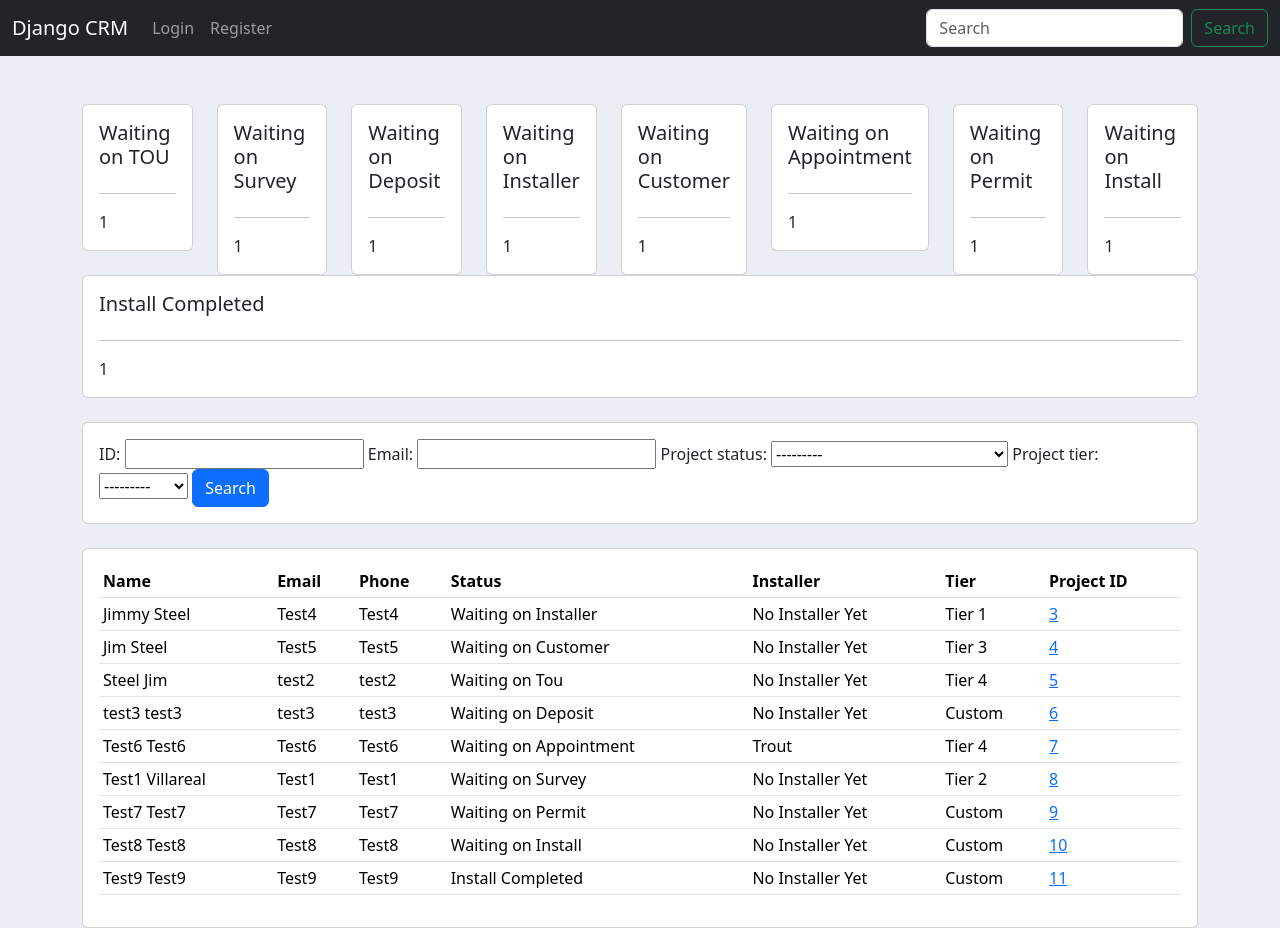
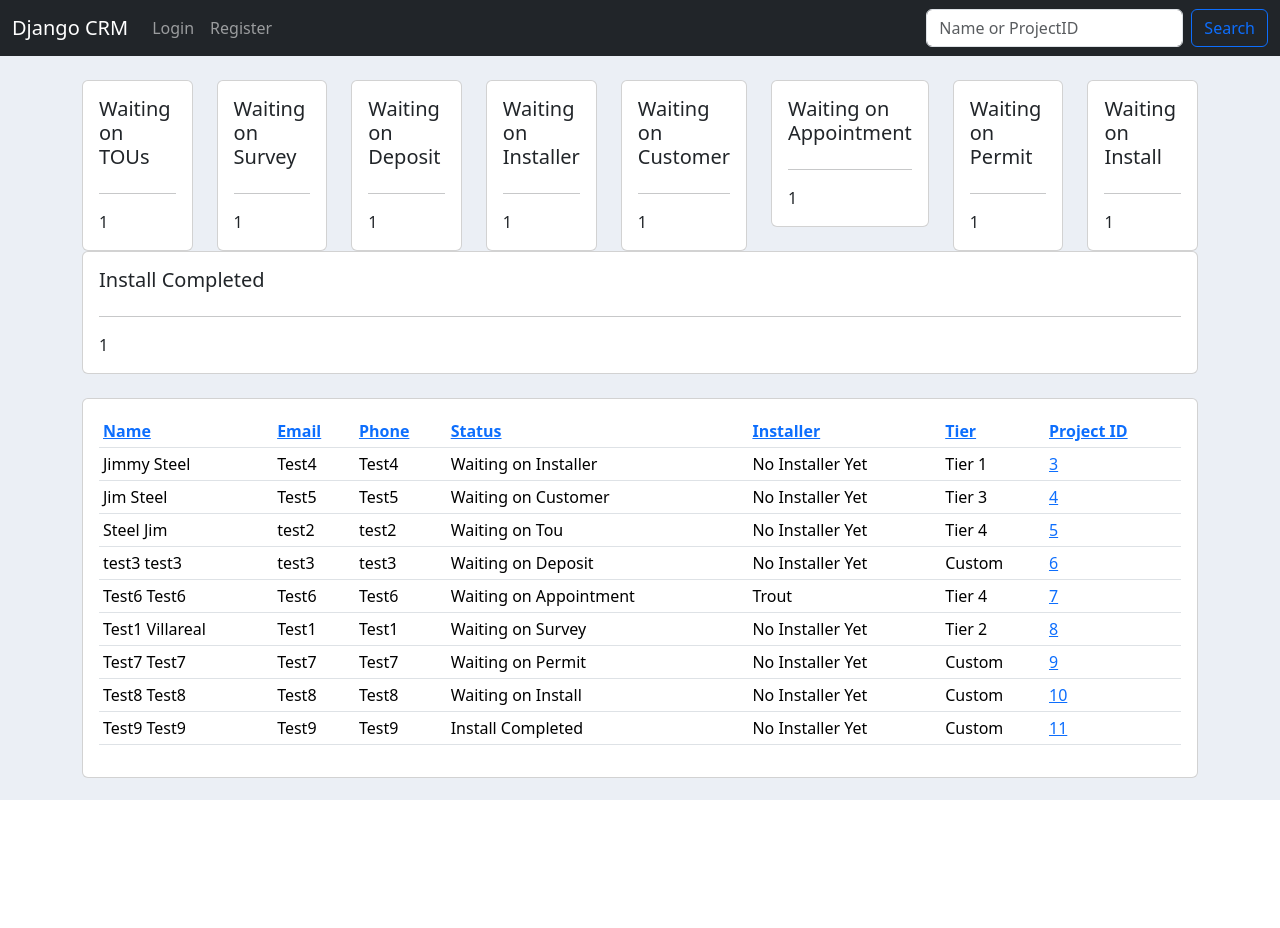
Before and after one commit to rrvillareal23/Django-CRM, a Django app: page / in a window 1280 px wide. After the commit the page ends 800 px from the top, so only its background shows below. Run offline with Django 4.2, Linux system fonts and the light colour scheme; data comes from the database, SQL or seed files in the repository; both versions use the stored data as it was after the commit.

Commit message:
Made filters on <td>s showing Record Data

```diff
--- a/website/filters.py
+++ /dev/null
@@ -1,12 +0,0 @@
-import django_filters
-
-from .models import *
-
-class OrderFilter(django_filters.FilterSet):
-    class Meta:
-        model = Record
-        fields = [
-            'id',
-            'email',
-            'project_status',
-            'project_tier']
--- a/website/templates/base.html
+++ b/website/templates/base.html
@@ -6,26 +6,10 @@
     <title>Django CRM</title>
     <link href="https://cdn.jsdelivr.net/npm/bootstrap@5.3.2/dist/css/bootstrap.min.css" rel="stylesheet" integrity="sha384-T3c6CoIi6uLrA9TneNEoa7RxnatzjcDSCmG1MXxSR1GAsXEV/Dwwykc2MPK8M2HN" crossorigin="anonymous">
     <style>
-      #logo{
-
-      }
-
       body{
-        background-color: #ebeff5
-      }
-      #total-orders {
         background-color: #ebeff5;
       }
-
-      #orders-delivered {
-        background-color: #7abecc;
-      }
-
-      #orders-pending {
-        background-color: #7CD1C0
-      }
     </style>
-
 
   </head>
   <body>
--- a/website/templates/home.html
+++ b/website/templates/home.html
@@ -1,125 +1,38 @@
 {% extends "base.html" %}
 
 {% block content %}
+
+<div class="row">
+    {% for status, content in status_content_pairs %}
+        <div class="col-md">
+            <div class="card card-body">
+                <h5>{{ status }}</h5>
+                <hr>
+                {{ content }}
+            </div>
+        </div>
+    {% endfor %}
+</div>
 
 <br>
 
 <div class="row">
     <div class="col-md">
         <div class="card card-body">
-			<h5>Waiting on TOU</h5>
-			<hr>
-      {{ waiting_on_tou }}
-
-		</div>
-	</div>
-
-	<div class="col-md">
-		<div class="card card-body">
-			<h5>Waiting on Survey</h5>
-			<hr>
-      {{ waiting_on_survey }}
+            <table class="table table-sm">
+                <thead>
+					<tr>
+						<th><a href="?sort_by=first_name{% if sort_by == 'first_name' and sort_order == 'asc' %}&sort_order=desc{% endif %}">Name</a></th>
+						<th><a href="?sort_by=email{% if sort_by == 'email' and sort_order == 'asc' %}&sort_order=desc{% endif %}">Email</a></th>
+						<th><a href="?sort_by=phone{% if sort_by == 'phone' and sort_order == 'asc' %}&sort_order=desc{% endif %}">Phone</a></th>
+						<th><a href="?sort_by=project_status{% if sort_by == 'project_status' and sort_order == 'asc' %}&sort_order=desc{% endif %}">Status</a></th>
+						<th><a href="?sort_by=installer_name{% if sort_by == 'installer_name' and sort_order == 'asc' %}&sort_order=desc{% endif %}">Installer</a></th>
+						<th><a href="?sort_by=project_tier{% if sort_by == 'project_tier' and sort_order == 'asc' %}&sort_order=desc{% endif %}">Tier</a></th>
+						<th><a href="?sort_by=id{% if sort_by == 'id' and sort_order == 'asc' %}&sort_order=desc{% endif %}">Project ID</a></th>
+					</tr>
+				</thead>
 
 
-		</div>
-	</div>
-
-  <div class="col-md">
-		<div class="card card-body">
-			<h5>Waiting on Deposit</h5>
-			<hr>
-
-      {{ waiting_on_deposit }}
-
-		</div>
-	</div>
-
-  <div class="col-md">
-		<div class="card card-body">
-			<h5>Waiting on Installer</h5>
-			<hr>
-      {{ waiting_on_installer }}
-
-		</div>
-	</div>
-
-	<div class="col-md">
-		<div class="card card-body">
-			<h5>Waiting on Customer</h5>
-			<hr>
-      {{ waiting_on_customer }}
-
-		</div>
-	</div>
-
-  <div class="col-md">
-		<div class="card card-body">
-			<h5>Waiting on Appointment</h5>
-			<hr>
-      {{ waiting_on_appointment }}
-
-		</div>
-	</div>
-
-  <div class="col-md">
-		<div class="card card-body">
-			<h5>Waiting on Permit</h5>
-			<hr>
-      {{ waiting_on_permit }}
-
-		</div>
-	</div>
-
-  <div class="col-md">
-		<div class="card card-body">
-			<h5>Waiting on Install</h5>
-			<hr>
-      {{ waiting_on_install }}
-
-		</div>
-	</div>
-
-  <div class="col-md">
-		<div class="card card-body">
-			<h5> Install Completed</h5>
-			<hr>
-      {{ install_completed }}
-
-		</div>
-	</div>
-
-</div>
-
-
-<br>
-<div class="row">
-	<div class="col">
-		<div class="card card-body">
-
-			<form method="get">
-        {{ myFilter.form }}
-
-		    <button class="btn btn-primary" type="submit">Search</button>
-		  </form>
-		</div>
-	</div>
-
-</div>
-<br>
-
-<div class="row">
-	<div class="col-md">
-		<div class="card card-body">
-			<table class="table table-sm">
-				<tr>
-					<th>Name</th>
-					<th>Email</th>
-          <th>Phone</th>
-					<th>Status</th>
-					<th>Installer</th>
-					<th>Tier</th>
-					<th>Project ID</th>
-				</tr>
 
                 <tbody>
                     {% if records %}
@@ -132,16 +45,14 @@
                                 <td>{{ record.installer_name }}</td>
                                 <td>{{ record.project_tier }}</td>
                                 <td><a href="{% url 'record' record.id %}">{{ record.id }}</a></td>
-
                             </tr>
-
                         {% endfor %}
                     {% endif %}
                 </tbody>
-
             </table>
         </div>
     </div>
 </div>
 
+
 {% endblock %}
--- a/website/templates/navbar.html
+++ b/website/templates/navbar.html
@@ -32,8 +32,8 @@
           {% endif %}
         </ul>
         <form class="d-flex" role="search">
-          <input class="form-control me-2" name ="q" type="search" placeholder="Search" aria-label="Search">
-          <button class="btn btn-outline-success my-2 my-sm-0" type="submit">Search</button>
+          <input class="form-control me-2" name="q" type="search" placeholder="Name or ProjectID" aria-label="Search" value="{{ search_query }}">
+          <button class="btn btn-outline-primary my-2 my-sm-0" type="submit" >Search</button>
         </form>
       </div>
     </div>
--- a/website/views.py
+++ b/website/views.py
@@ -3,7 +3,8 @@ from django.contrib.auth import authenticate, login, logout
 from django.contrib import messages
 from .forms import SignUpForm, AddRecordForm
 from .models import Record, Installer
-from .filters import OrderFilter
+
+from django.db.models import Q
 
 from .decorators import allowed_user
 
@@ -12,11 +13,29 @@ from .decorators import allowed_user
 #password       testing123!           Zxcvbnm,./        Zxcvbnm,./
 
 def home(request):
-    records = Record.objects.all()
+    q = request.GET.get('q', '')
     installers = Installer.objects.all()
 
-    myFilter = OrderFilter(request.GET, queryset=records)
-    records = myFilter.qs
+    if q:
+        # Check if the query is a number
+        if q.isdigit():
+            records = Record.objects.filter(id=q)
+        else:
+            # Split the query into words
+            words = q.split()
+
+            # Check if there are two words in the query
+            if len(words) == 2:
+                first_name, last_name = words
+                records = Record.objects.filter(Q(first_name__icontains=first_name) & Q(last_name__icontains=last_name))
+            else:
+                records = Record.objects.filter(Q(first_name__icontains=q) | Q(last_name__icontains=q))
+    else:
+        records = Record.objects.all()
+
+    sort_by = request.GET.get('sort_by', 'id')  # Default to sorting by ID
+    records = records.order_by(sort_by)
+
 
     waiting_on_tou = records.filter(project_status='Waiting on Tou').count()
     waiting_on_survey = records.filter(project_status='Waiting on Survey').count()
@@ -27,6 +46,19 @@ def home(request):
     waiting_on_permit = records.filter(project_status='Waiting on Permit').count()
     waiting_on_install = records.filter(project_status='Waiting on Install').count()
     install_completed = records.filter(project_status='Install Completed').count()
+
+    status_content_pairs = [
+        ('Waiting on TOUs', waiting_on_tou),
+        ('Waiting on Survey', waiting_on_survey),
+        ('Waiting on Deposit', waiting_on_deposit),
+        ('Waiting on Installer', waiting_on_installer),
+        ('Waiting on Customer', waiting_on_customer),
+        ('Waiting on Appointment', waiting_on_appointment),
+        ('Waiting on Permit', waiting_on_permit),
+        ('Waiting on Install', waiting_on_install),
+        ('Install Completed', install_completed),
+    ]
+
 
     context = {
         'records': records,
@@ -40,7 +72,10 @@ def home(request):
         'waiting_on_permit': waiting_on_permit,
         'waiting_on_install': waiting_on_install,
         'install_completed': install_completed,
-        'myFilter': myFilter
+        'status_content_pairs': status_content_pairs,
+        'search_query': q,  # Include search query in the context
+        'sort_by': sort_by,
+
     }
 
     #check to see if loggin in
```
Also changed, not shown: website/custom_filters.py (added, +9 -0 lines), website/templates/installer_dashboard.html (+14 -0 lines), db.sqlite3. Lines whose indentation alone changed are shown as unchanged.
